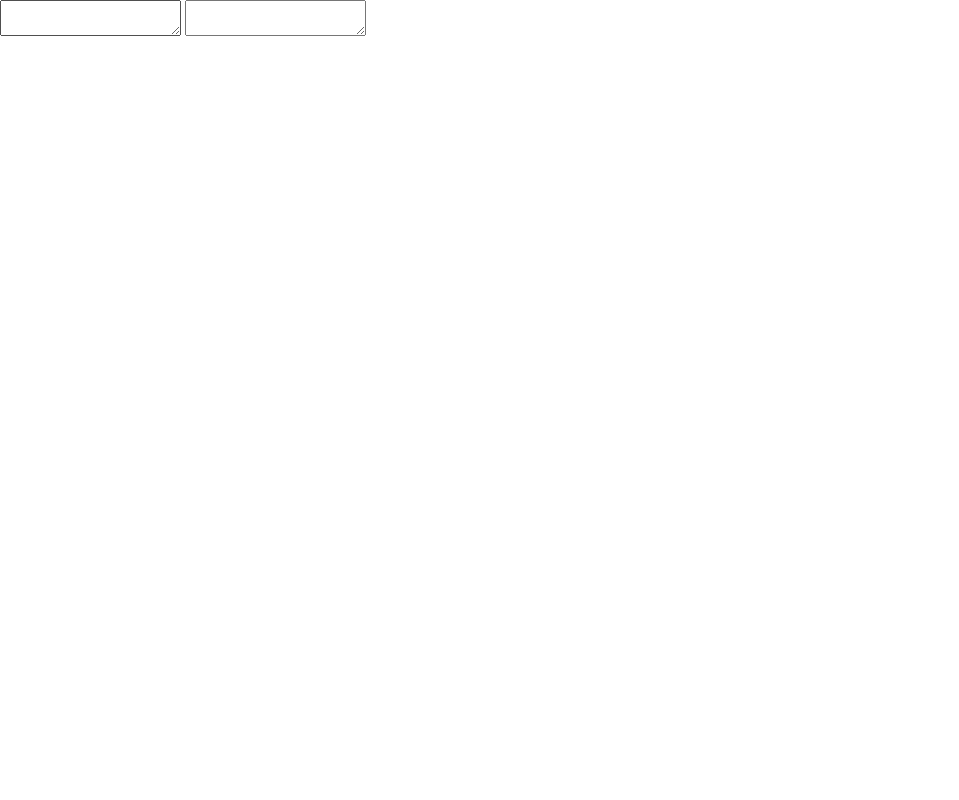
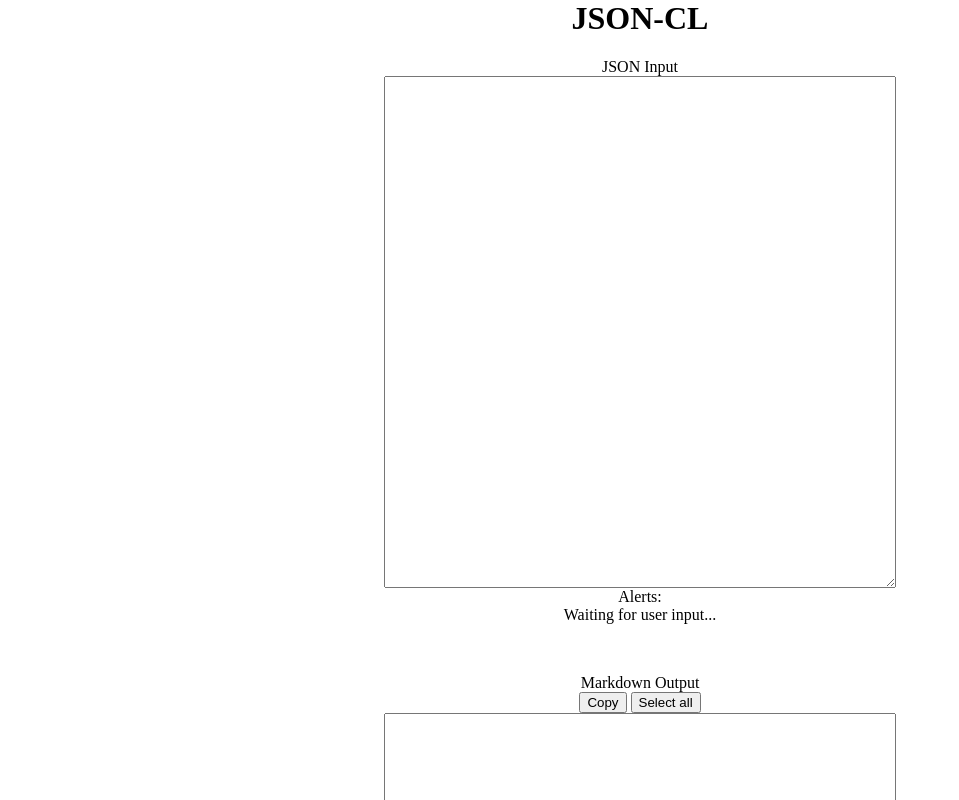
Before and after one commit to CaptureCoop/JSON-CL, a plain HTML site: page index.html in a window 1280 px wide. Shown: the top 800 px of the page, without its empty margins (0-959 px from the left). Drawn offline with Linux system fonts and the light colour scheme.

Commit message:
Added styling and buttons for markdown

```diff
--- a/index.html
+++ b/index.html
@@ -1,11 +1,22 @@
 <html>
 	<head>
-		<title>JSON -> Markdown</title>
+		<title>JSON-CL</title>
 		<link rel="stylesheet" href="main.css">
 		<script src="main.js"></script>
 	</head>
 	<body>
-		<textarea id="jsonTextField"></textarea>
-		<textarea id="markdownTextField" readonly></textarea>
+		<div align="center">
+			<h1>JSON-CL</h1>
+			<label>JSON Input</label>
+			<textarea id="jsonTextField"></textarea>
+			<label>Alerts:</label>
+			<label id="alerts">Waiting for user input...</label>
+
+			<label style="margin-top:50px;">Markdown Output</label>
+			<button onclick="copyMarkdown()">Copy</button>
+			<button onclick="selectMarkdown()">Select all</button>
+
+			<textarea id="markdownTextField" readonly></textarea>
+		</div>
 	</body>
 </html>
--- a/main.css
+++ b/main.css
@@ -1,3 +1,13 @@
 body {
 	margin: 0px;
 }
+
+textarea {
+	display: block;
+	width: 40%;
+	height: 512px;
+}
+
+label {
+	display: block;
+}
--- a/main.js
+++ b/main.js
@@ -99,9 +99,35 @@ function parseJSON(json) {
 			releases.push(r);
 		}
 		createMarkdown();
+		showAlert("Parsing complete!");
 	} catch(err) {
-		console.log(err);
+		showAlert(err);
 	}
+}
+
+function showAlert(x) {
+	var date = new Date(Date.now());
+	var hours = prettyPrintDateNr(date.getHours());
+	var minutes = prettyPrintDateNr(date.getMinutes());
+	var seconds = prettyPrintDateNr(date.getSeconds());
+	var time = `${hours}:${minutes}:${seconds}`;
+	document.getElementById("alerts").innerHTML = time + ": " + x;
+}
+
+function copyMarkdown() {
+	var markdown = document.getElementById("markdownTextField");
+	navigator.clipboard.writeText(markdown.value).then(function() {
+		showAlert("Copied markdown to clipboard!");
+	}, function(err) {
+		showAlert(err);
+	});
+}
+
+function selectMarkdown() {
+	var markdown = document.getElementById("markdownTextField");
+	markdown.focus();
+	markdown.select();
+	showAlert("Selected markdown");
 }
 
 window.onload = function() {
```
